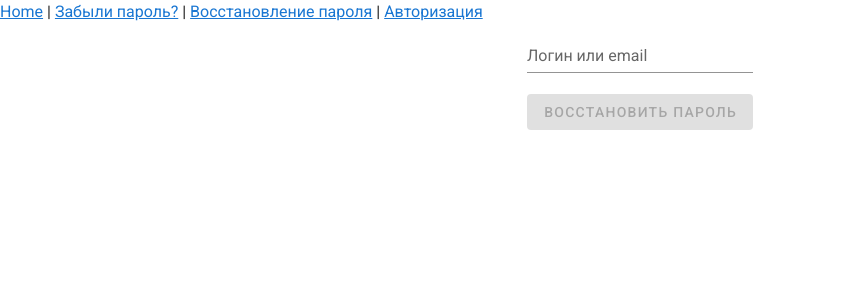
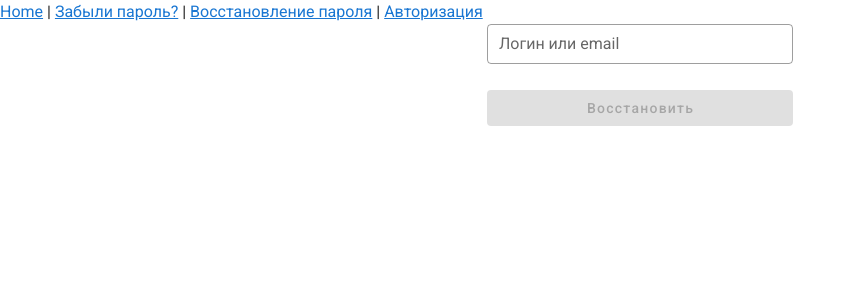
Before and after one commit to Lisich1/distance-learning-swa, a Vue app: page /forgot-password in a window 1280 px wide. Shown: the top 300 px of the page, without its empty margins (0-856 px from the left). Built offline with nearby package versions, Linux system fonts and the light colour scheme; no server answers.

Commit message:
style button and success panel

```diff
--- a/src/assets/Style.scss
+++ b/src/assets/Style.scss
@@ -0,0 +1,2 @@
+@import "../components/indivisible/button.scss";
+@import "../components/indivisible/input.scss";
--- /dev/null
+++ b/src/components/SuccessPanel.vue
@@ -0,0 +1,30 @@
+<template>
+	<div class="success-panel">
+		<img src="@/assets/tick-square.svg" alt="success" />
+		<span>
+			<slot></slot>
+		</span>
+	</div>
+</template>
+
+<script>
+export default {
+	name: "SuccessPanel",
+};
+</script>
+
+<style lang="scss">
+.success-panel {
+	display: flex;
+	align-items: center;
+	justify-content: center;
+	flex-direction: column;
+	span {
+		text-align: center;
+		width: 210px;
+		margin-top: 1em;
+		font-size: 11px;
+		line-height: 13px;
+	}
+}
+</style>
--- a/src/components/Button/Button.vue
+++ b/src/components/indivisible/Button/Button.vue
@@ -1,12 +1,13 @@
 <template>
 	<v-btn
+		class="button"
 		:disabled="disabled"
 		:loading="loading"
-		active-class="v-btn--active"
 		@click="$emit('click')"
+		elevation=""
 	>
-		Восстановить пароль</v-btn
-	>
+		<slot></slot
+	></v-btn>
 </template>
 
 <script>
@@ -19,6 +20,6 @@ export default {
 	},
 };
 </script>
-
-<style>
+<style lang="scss">
+// @import "./button.scss";
 </style>
--- /dev/null
+++ b/src/components/indivisible/button.scss
@@ -0,0 +1,18 @@
+.button {
+	width: 306px;
+	height: 40px;
+
+	background-color: #c4c4c4;
+	border-radius: 5px;
+
+	text-transform: none !important;
+	font-size: 14px;
+	line-height: 17px;
+	&:focus {
+		border: 2px solid #000000;
+	}
+	&:hover {
+		background: #c4c4c4;
+		box-shadow: 0px 22px 44px -15px rgba(0, 0, 0, 0.25);
+	}
+}
--- /dev/null
+++ b/src/components/indivisible/input.scss
@@ -0,0 +1,2 @@
+.input {
+}
--- a/src/views/Auth/ForgotPassword.vue
+++ b/src/views/Auth/ForgotPassword.vue
@@ -1,15 +1,12 @@
 <template>
 	<div class="forgot-password">
-		<div v-if="isSent" class="forgot-password__success">
-			<img src="../../assets/tick-square.svg" alt="success" />
-
-			<span>
-				В течении минуты на ваш e-mail придет письмо для подтверждения
-				электронного адреса, следуйте инструкции в письме
-			</span>
-		</div>
+		<SuccessPanel v-if="isSent"
+			>В течении минуты на ваш e-mail придет письмо для подтверждения
+			электронного адреса, следуйте инструкции в письме</SuccessPanel
+		>
 		<v-form v-else class="forgot-password__form">
 			<v-text-field
+				class="input"
 				type="text"
 				label="Логин или email"
 				name="login"
@@ -17,21 +14,22 @@
 				:rules="[rules.required]"
 				v-model="login"
 				:messages="message"
+				outlined
+				dense
 			/>
-
-			<Button :disabled="!login" @click="sendEmail"></Button>
+			<v-btn class="button" :disabled="!login" @click="sendEmail"
+				>Восстановить</v-btn
+			>
 		</v-form>
 	</div>
 </template>
 
-// TODO
-// Когда письмо отправлено, убрать поле валидации
 
 <script>
-import Button from "@/components/Button/Button";
+import SuccessPanel from "@/components/SuccessPanel";
 export default {
 	components: {
-		Button,
+		SuccessPanel,
 	},
 	data: () => ({
 		login: null,
@@ -51,10 +49,8 @@ export default {
 			this.success = true;
 			if (this.success) {
 				this.isSent = true;
-				this.message = "На мыло отпраленно письмо, больше не тупите";
 				this.login = "";
 			} else this.message = "Неверный email или email не привязан к аккаунту";
-			console.log(this.message);
 		},
 	},
 };
--- a/src/views/Auth/ResetPassword.vue
+++ b/src/views/Auth/ResetPassword.vue
@@ -10,6 +10,8 @@
 				v-model="password"
 				:append-icon="isVisible ? 'mdi-eye' : 'mdi-eye-off'"
 				@click:append="() => (isVisible = !isVisible)"
+				outlined
+				dense
 			/>
 			<v-text-field
 				:type="repeatIsVisible ? 'text' : 'password'"
@@ -20,8 +22,10 @@
 				:error-messages="error"
 				:append-icon="repeatIsVisible ? 'mdi-eye' : 'mdi-eye-off'"
 				@click:append="() => (repeatIsVisible = !repeatIsVisible)"
+				outlined
+				dense
 			/>
-			<v-btn :disabled="!match" @click="resetPassword">
+			<v-btn class="button" :disabled="!match" @click="resetPassword">
 				Восстановить пароль</v-btn
 			>
 		</v-form>
--- a/src/views/Auth/SignIn.vue
+++ b/src/views/Auth/SignIn.vue
@@ -1,38 +1,32 @@
 <template>
-  <v-card
-    class="sign-in mx-auto"
-  >
-    <v-form
-      ref="form"
-      v-model="form"
-      class="sign-in__form pa-4"
-    >
+	<v-card class="sign-in mx-auto">
+		<v-form ref="form" v-model="form" class="sign-in__form pa-4">
 			<v-text-field
 				v-model="login"
 				:rules="[rules.required]"
 				label="Логин"
 				type="text"
-        color="light-green darken-2"
+				outlined
+				dense
 			></v-text-field>
 			<v-text-field
 				v-model="password"
 				:rules="[rules.required, rules.length(6)]"
 				label="Пароль"
 				type="password"
-        color="light-green darken-2"
+				outlined
+				dense
 			></v-text-field>
-      <span>Забыли пароль? <router-link to="/forgot-password">Страница восстановления.</router-link></span>
+			<span
+				>Забыли пароль?
+				<router-link to="/forgot-password"
+					>Страница восстановления.</router-link
+				></span
+			>
 		</v-form>
 		<v-divider></v-divider>
-    <v-card-actions >
-      <v-btn
-        block
-        :disabled="!form"
-        :loading="isLoading"
-        class="white--text"
-        color="light-green darken-2"
-
-      >
+		<v-card-actions>
+			<v-btn block :disabled="!form" :loading="isLoading" class="white--text">
 				Войти
 			</v-btn>
 		</v-card-actions>
@@ -46,20 +40,21 @@
 		login: undefined,
 		password: undefined,
 		rules: {
-        length: len => v => (v || '').length >= len || `Минимальная длина ${len}`,
-        required: v => !!v || 'Это обязательное поле',
+			length: (len) => (v) =>
+				(v || "").length >= len || `Минимальная длина ${len}`,
+			required: (v) => !!v || "Это обязательное поле",
 		},
 	}),
-  }
+};
 </script>
 
 <style lang="scss">
-  .sign-in {
-    margin-bottom: auto;
-    margin-top: auto;
+// .sign-in {
+// 	margin-bottom: auto;
+// 	margin-top: auto;
 
-    &__form {
-      width: 500px;
-    }
-  }
+// 	&__form {
+// 		width: 500px;
+// 	}
+// }
 </style>
--- a/src/views/Auth/auth.scss
+++ b/src/views/Auth/auth.scss
@@ -3,12 +3,6 @@
 
 	align-items: center;
 	justify-content: center;
-	&__success {
-		display: flex;
-		align-items: center;
-		justify-content: center;
-		flex-direction: column;
-	}
 }
 .reset-password {
 	display: flex;
```
Lines whose indentation alone changed are shown as unchanged.
